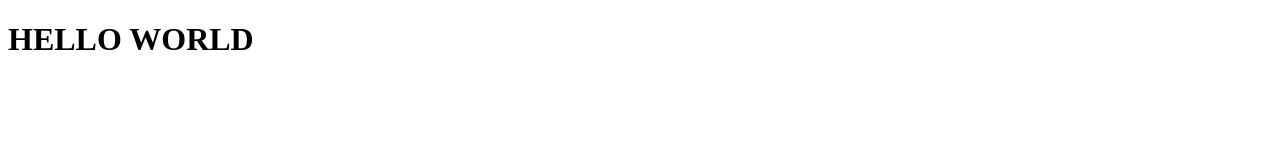
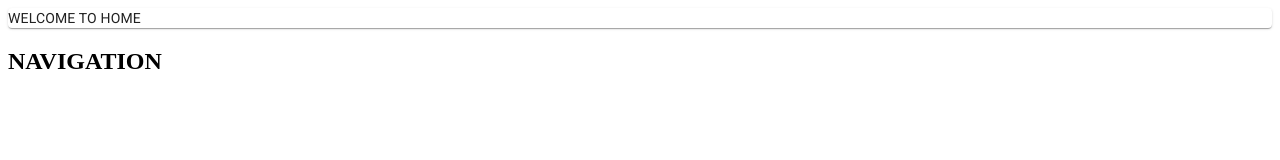
Before and after one commit to pasinimariano/challangeLinkFrontend, a React app: page / in a window 1280 px wide. Built offline with nearby package versions, Linux system fonts and the light colour scheme.

Commit message:
Se incorporó la lógica para comenzar a realizar las rutas al projecto. También se incorporó Material-ui al projecto.

```diff
--- a/package.json
+++ b/package.json
@@ -23,6 +23,8 @@
     "@babel/plugin-proposal-class-properties": "^7.16.5",
     "@babel/preset-env": "^7.16.5",
     "@babel/preset-react": "^7.16.5",
+    "@material-ui/core": "^4.12.3",
+    "@material-ui/icons": "^4.11.2",
     "babel-core": "^6.26.3",
     "babel-loader": "^8.2.3",
     "babel-polyfill": "^6.26.0",
--- a/public/index.html
+++ b/public/index.html
@@ -4,6 +4,8 @@
     <meta charset="utf-8">
     <meta name="viewport" content="width=device-width, initial-scale=1.0">
     <meta name="theme-color" content="#000000"/>
+    <link rel="stylesheet" href="https://fonts.googleapis.com/css?family=Roboto:300,400,500,700&display=swap" />
+    <link rel="stylesheet" href="https://fonts.googleapis.com/icon?family=Material+Icons" />
     <title> Challange Pokemons </title>
 </head>
 <body>
--- a/src/components/app.js
+++ b/src/components/app.js
@@ -1,5 +1,12 @@
 import React from "react";
+import { NavBar } from "./navbar";
+import { RoutesWeb } from "./routesWeb";
 
 export const App = () => {
-  return <h1> HELLO WORLD </h1>;
+  return (
+    <>
+      <RoutesWeb />
+      <NavBar />
+    </>
+  );
 };
--- /dev/null
+++ b/src/components/navbar/index.js
@@ -0,0 +1,5 @@
+import React from "react";
+
+export const NavBar = () => {
+  return <h2> NAVIGATION </h2>;
+};
--- /dev/null
+++ b/src/components/pages/home.js
@@ -0,0 +1,12 @@
+import React from "react";
+import { Card, Typography } from "@material-ui/core";
+
+export const HomePage = () => {
+  return (
+    <Card>
+      <Typography variant="body2" component="p">
+        WELCOME TO HOME
+      </Typography>
+    </Card>
+  );
+};
--- /dev/null
+++ b/src/components/routesWeb.js
@@ -0,0 +1,11 @@
+import React from "react";
+import { Route, Routes } from "react-router-dom";
+import { HomePage } from "./pages/home";
+
+export const RoutesWeb = () => {
+  return (
+    <Routes>
+      <Route exact path="/" element={<HomePage />} />
+    </Routes>
+  );
+};
--- a/src/index.js
+++ b/src/index.js
@@ -1,5 +1,11 @@
 import React from "react";
 import ReactDom from "react-dom";
+import { BrowserRouter as Router } from "react-router-dom";
 import { App } from "./components/app";
 
-ReactDom.render(<App />, document.getElementById("root"));
+ReactDom.render(
+  <Router>
+    <App />
+  </Router>,
+  document.getElementById("root")
+);
```
Also changed, not shown: 1 other file.
